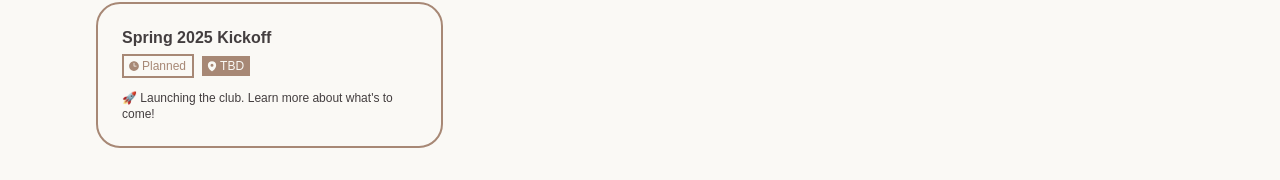
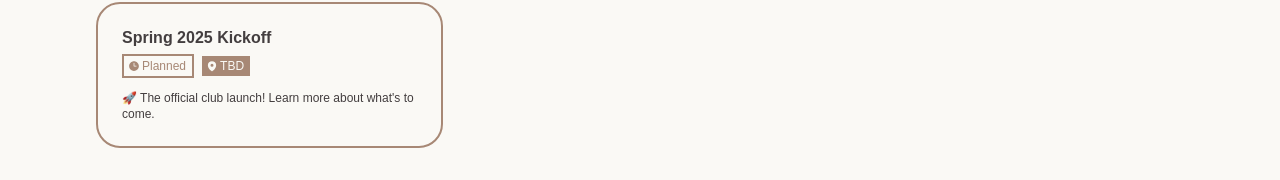
Before and after one commit to weblabsuw/site, a Next.js app: page /events in a window 1280 px wide. Shown: the part 326-506 px from the top of the page. Built offline with nearby package versions, Linux system fonts and the light colour scheme.

Commit message:
minor updates

```diff
--- a/app/page.tsx
+++ b/app/page.tsx
@@ -10,7 +10,7 @@ export default function HomePage() {
   return (<>
     <Navbar/>
 
-    <section className="container max-w-5xl px-8 md:pt-16 py-16 leading-relaxed">
+    <section className="container max-w-5xl px-8 py-16 leading-relaxed">
       <h1 className="text-4xl md:text-5xl font-extrabold">
         WebLabs
       </h1>
--- a/components/events/events-grid.tsx
+++ b/components/events/events-grid.tsx
@@ -28,7 +28,7 @@ interface UpcomingEventsGridItemProps {
 export function UpcomingEventsGridItem({ slug, title, date, location, description }: UpcomingEventsGridItemProps) {
   return (
     <Link href={`/events/${slug}`} className="group hover:scale-[1.01] transition-transform ease-in-out">
-      <li className="px-6 py-6 rounded-3xl border-2 border-primary">
+      <li className="h-full px-6 py-6 rounded-3xl border-2 border-primary">
         <h3 className="text-base leading-tight font-bold group-hover:underline">
           {title ?? "Untitled Event"}
         </h3>
--- a/components/navbar.tsx
+++ b/components/navbar.tsx
@@ -21,7 +21,7 @@ function Desktop({ active, className, ...rest }: { active?: string, className?:
     >
       <Link href="/">
         <div>
-          <p className="text-2xl leading-none font-bold">
+          <p className="text-2xl leading-none font-black">
             <span className="text-transparent stroke">ww</span>
             <span className="text-primary">weblabs</span>
           </p>
--- a/content/events/2025-02-kickoff.mdx
+++ b/content/events/2025-02-kickoff.mdx
@@ -3,7 +3,7 @@ export const metadata = {
   // date: "February 8, 2024 5:00 PM",
   date: "Planned",
   location: "TBD",
-  description: "🚀 Launching the club. Learn more about what's to come!",
+  description: "🚀 The official club launch! Learn more about what's to come.",
   archived: false, // TODO: set to true after the event and add event recap
 };
 
```
